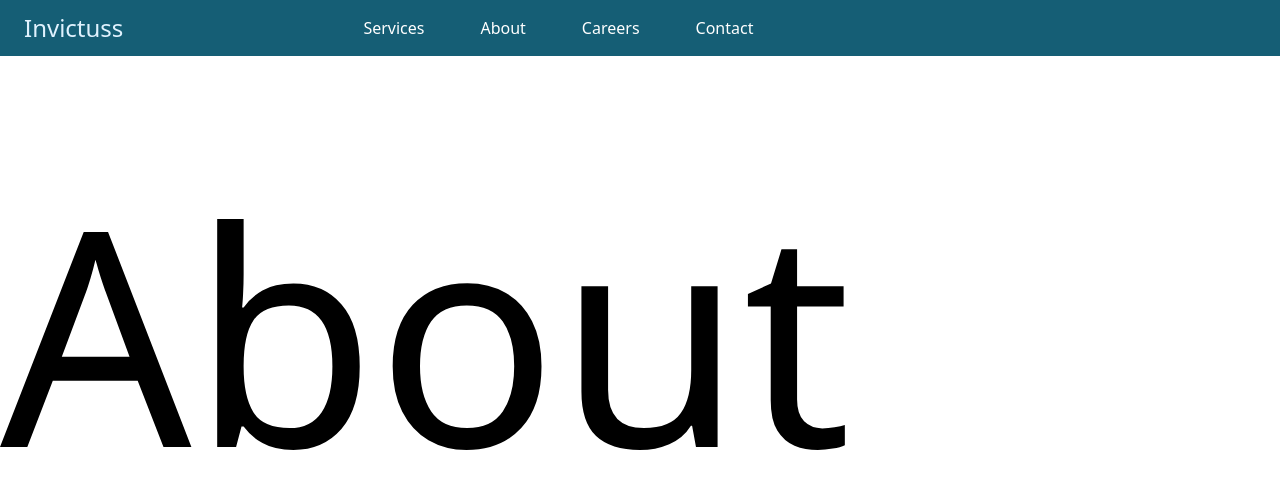
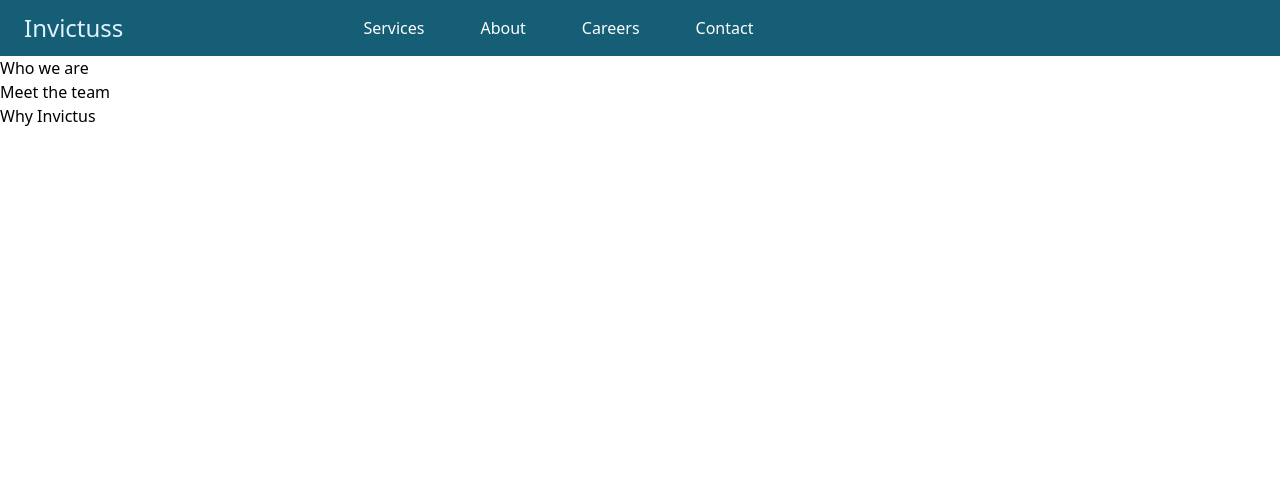
Before and after one commit to arana489/Invictuss, a React (Vite) app: page /about in a window 1280 px wide. Shown: the top 488 px of the page. Built offline with nearby package versions, Linux system fonts and the light colour scheme; the HTML template or start-up script is replaced by a standard one.

Commit message:
scrolling feature for about us page

```diff
--- a/src/components/About.jsx
+++ b/src/components/About.jsx
@@ -1,12 +1,34 @@
 import React from "react";
+import {useRef} from "react";
+import "/src/App.css";
 
+export default function About(props) {
+    const whoWeAre = useRef(null);
+    const whyWorkWithUs = useRef(null);
+    const meetTheTeam = useRef(null);
 
-export default function About(props){
+    const scrollComponent = (elementRef) => {
+        window.scrollTo({
+            top: elementRef.current.offsetTop,
+            behavior: 'smooth',
+        })
+    }
+
     return(
-        <div >
-            <h1>About</h1>
+        <div>
+        <div class="rotate">
+            <ul>
+                <li onClick={() => scrollComponent(whoWeAre)} className = "link">Who we are</li>
+                <li onClick={() => scrollComponent(meetTheTeam)} className = "link">Meet the team</li>
+                <li onClick={() => scrollComponent(whyWorkWithUs)} className = "link">Why Invictus</li>
+            </ul>
+        <div ref={whoWeAre} className="whoWeAre">
         </div>
-
-
-    )
+        <div ref={meetTheTeam} className="meetTheTeam">
+        </div>
+        <div ref={whyWorkWithUs} className="whyWorkWithUs">
+        </div>
+        </div>
+        </div>
+    );
 }
```
